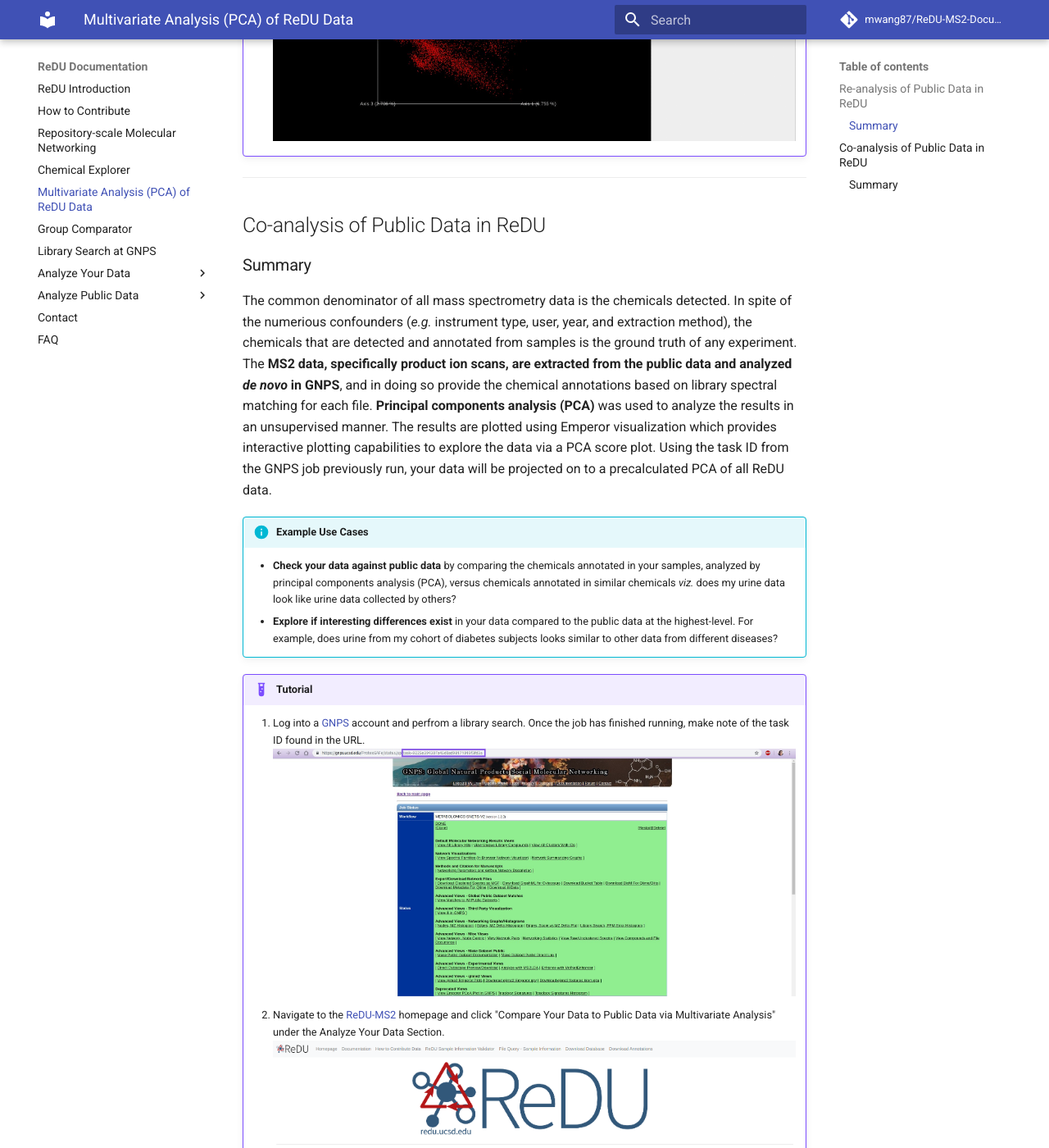
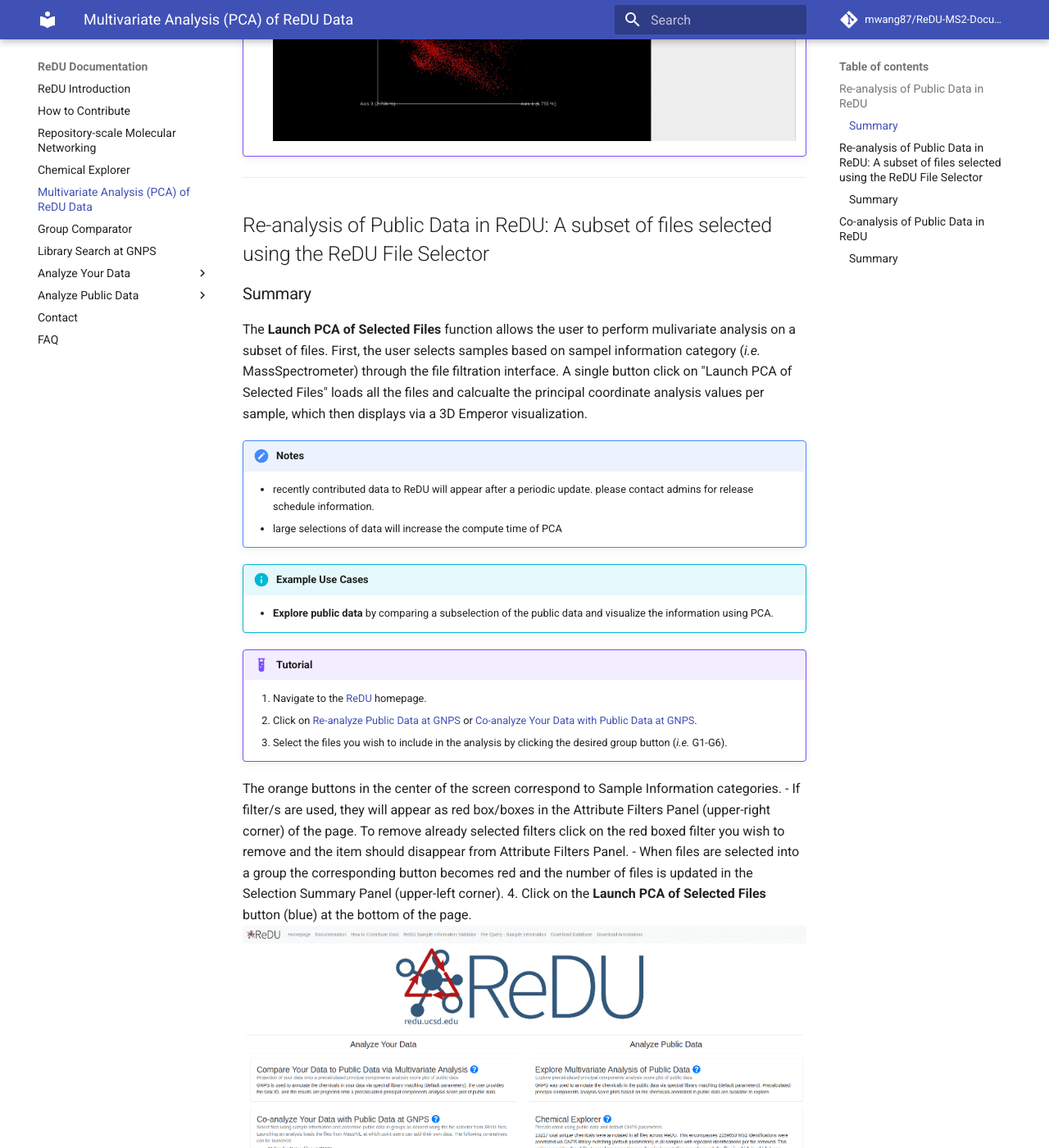
Before and after one commit to mwang87/ReDU-MS2-Documentation, an MkDocs documentation site: the page built from docs/multivariate_analysis.md, in a window 1280 px wide and 1400 px high, scrolled down 2498 px. Shown: the whole window at 82% size. Built offline with MkDocs 1.6.1 and Material for MkDocs 9.7.7, drawn with Linux system fonts in a browser that asks for light colours; comment, search, counter and statistics services are not loaded.

Commit message:
Update multivariate_analysis.md

```diff
--- a/docs/multivariate_analysis.md
+++ b/docs/multivariate_analysis.md
@@ -27,6 +27,30 @@
 
 ---
 
+## Re-analysis of Public Data in ReDU: A subset of files selected using the ReDU File Selector
+
+### Summary
+The **Launch PCA of Selected Files** function allows the user to perform mulivariate analysis on a subset of files. First, the user selects samples based on sampel information category (*i.e.* MassSpectrometer) through the file filtration interface. A single button click on "Launch PCA of Selected Files" loads all the files and calcualte the principal coordinate analysis values per sample, which then displays via a 3D Emperor visualization.
+
+!!! notes
+	- recently contributed data to ReDU will appear after a periodic update. please contact admins for release schedule information.
+	- large selections of data will increase the compute time of PCA
+
+!!! info "Example Use Cases"
+	- **Explore public data** by comparing a subselection of the public data and visualize the information using PCA.
+
+!!! example "Tutorial"
+	1. Navigate to the [ReDU](https://redu.ucsd.edu/) homepage.
+	2. Click on [Re-analyze Public Data at GNPS](https://redu.ucsd.edu/metadataselection) or [Co-analyze Your Data with Public Data at GNPS](https://redu.ucsd.edu/metadataselection).
+	3. Select the files you wish to include in the analysis by clicking the desired group button (*i.e.* G1-G6).
+The orange buttons in the center of the screen correspond to Sample Information categories.
+		- If filter/s are used, they will appear as red box/boxes in the Attribute Filters Panel (upper-right corner) of the page. To remove already selected filters click on the red boxed filter you wish to remove and the item should disappear from Attribute Filters Panel.
+		- When files are selected into a group the corresponding button becomes red and the number of files is updated in the Selection Summary Panel (upper-left corner).
+	4. Click on the **Launch PCA of Selected Files** button (blue) at the bottom of the page.
+		![Seleced File PCA](images/selected_file_pca.gif)
+
+---
+
 ## Co-analysis of Public Data in ReDU
 
 ### Summary
```
